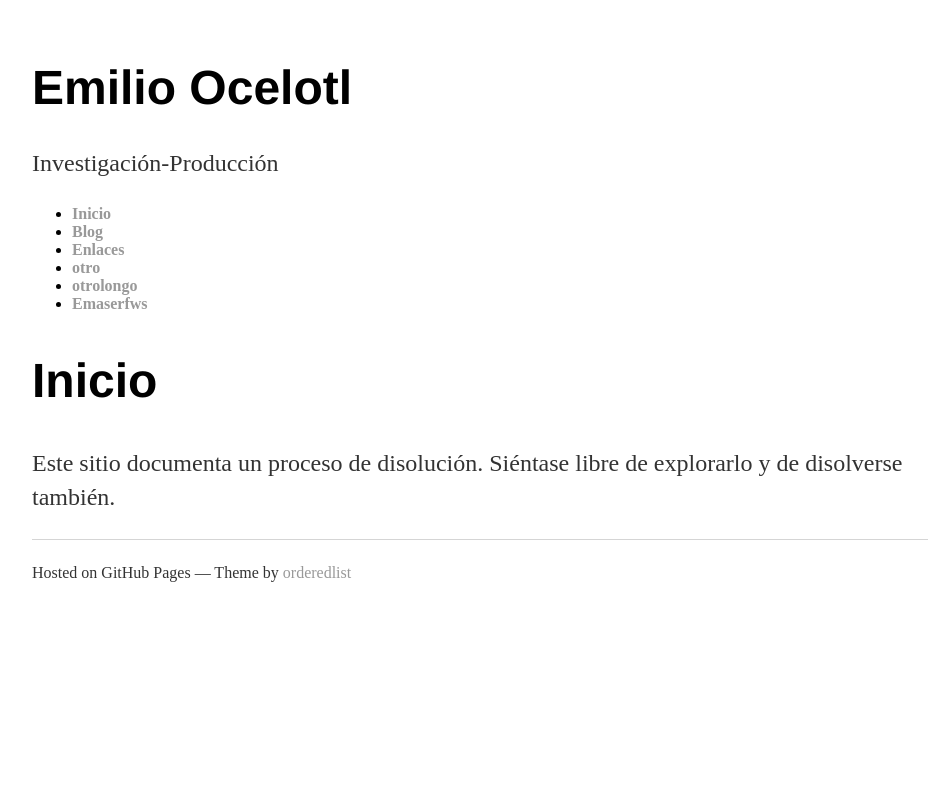
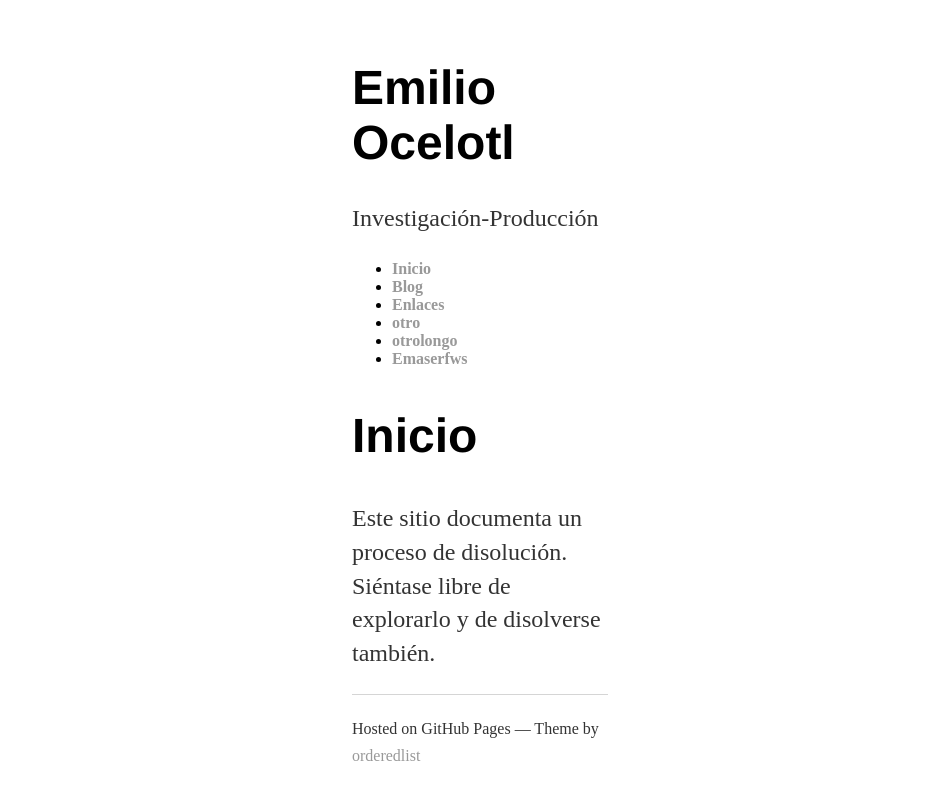
Before and after one commit to EmilioOcelotl/emilioocelotl.github.io, a Jekyll site: the page built from index.html, in a window 1280 px wide. Shown: the top 800 px of the page, without its empty margins (160-1093 px from the left). Built offline with Jekyll 4.4.1, drawn with Linux system fonts in a browser that asks for light colours; a script that is not in the unit is left out.

Commit message:
Update main.css

```diff
--- a/css/main.css
+++ b/css/main.css
@@ -1,6 +1,6 @@
 body {
     margin: 60px auto;
-    width: 70%;
+    width: 20%;
 }
 nav ul, footer ul {
     font-family:'Helvetica', 'Arial', 'Sans-Serif';
```
